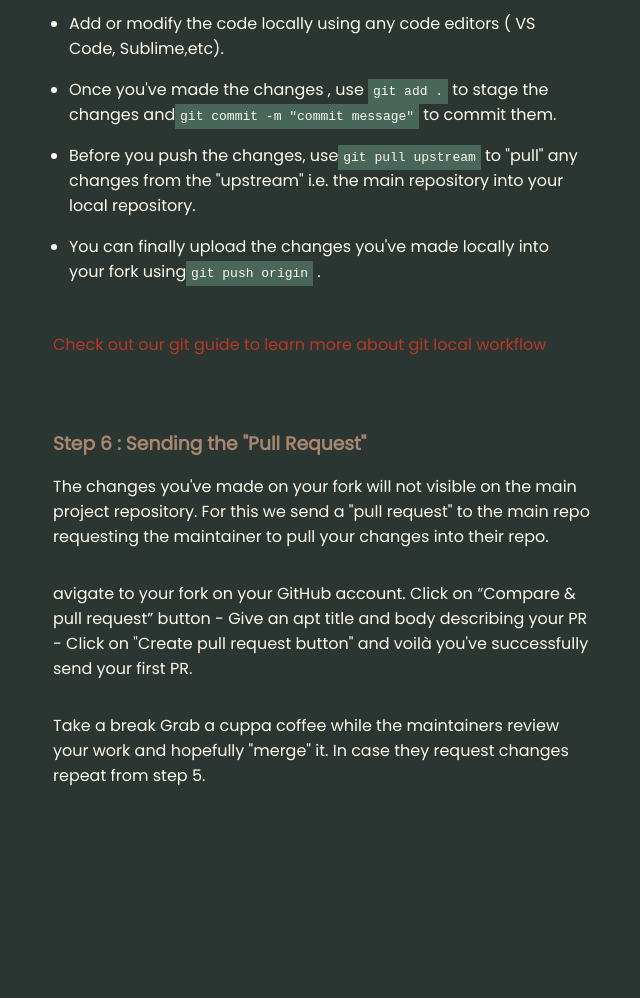
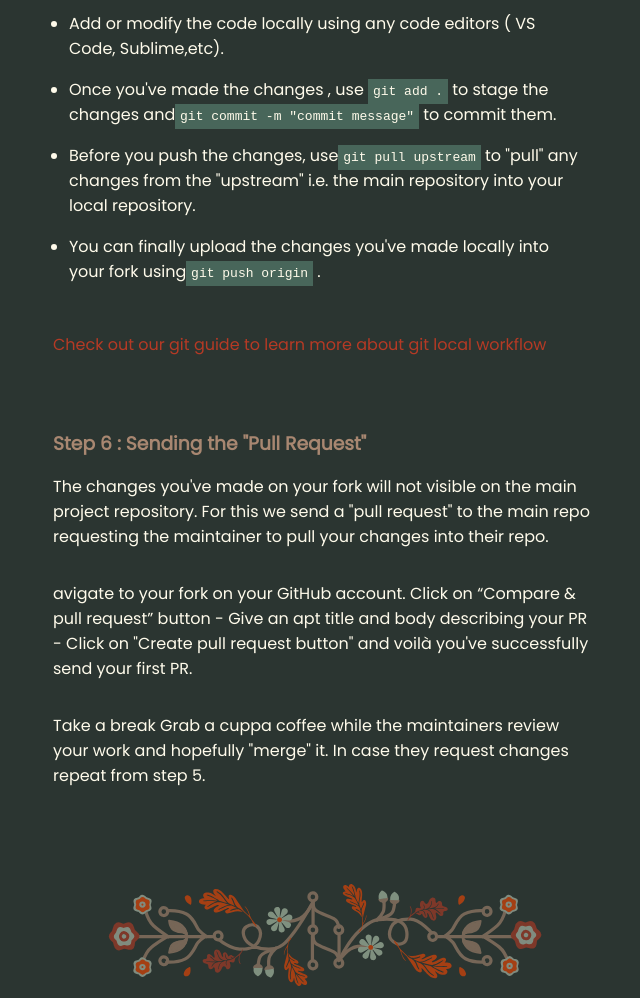
Before and after one commit to naeema-19/hacktober, a plain HTML site: page contributing.html in a window 1280 px wide. Shown: the part 2103-3101 px from the top of the page, without its empty margins (315-955 px from the left). Before the commit the page ends 2987 px from the top, so only its background shows below. Drawn offline with Linux system fonts and the light colour scheme.

Commit message:
Update contributing.html

```diff
--- a/contributing.html
+++ b/contributing.html
@@ -87,6 +87,7 @@
     </main>
     <footer>
         <!--<p>Created by&nbsp;<a href="http://netx.club" target="_blank" rel="noopener">NetX</a></p>-->
+        <p><img class="hacktohgfdsgberfest-logo" src="./images/logo.svg" alt=""></p>
     </footer>
     <script src="app.js"></script>
 </body>
```
